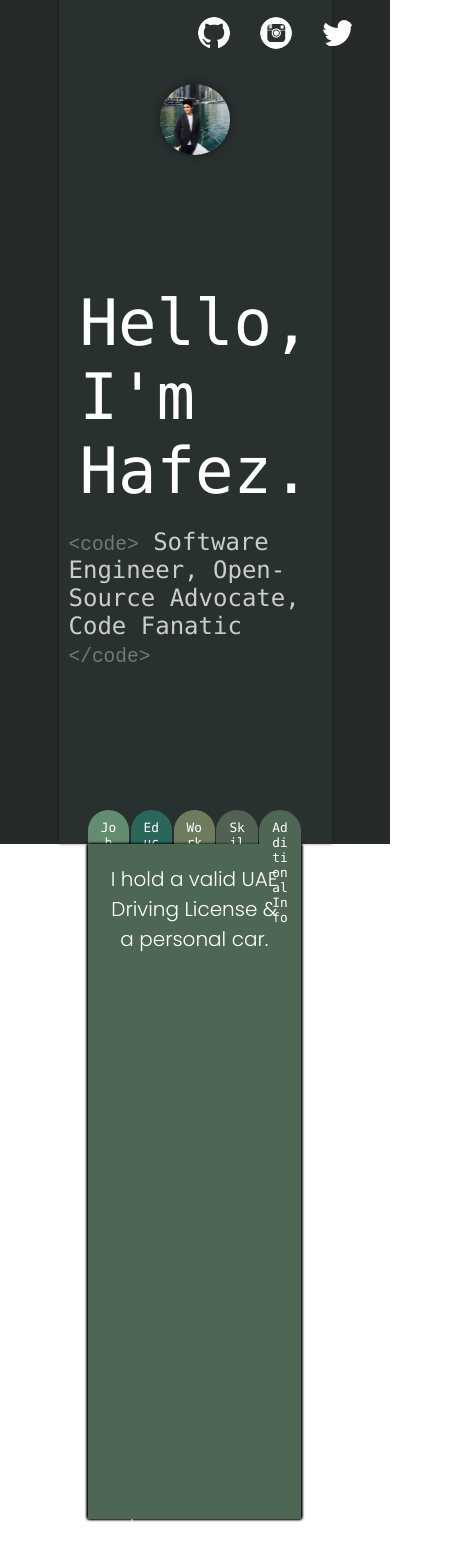
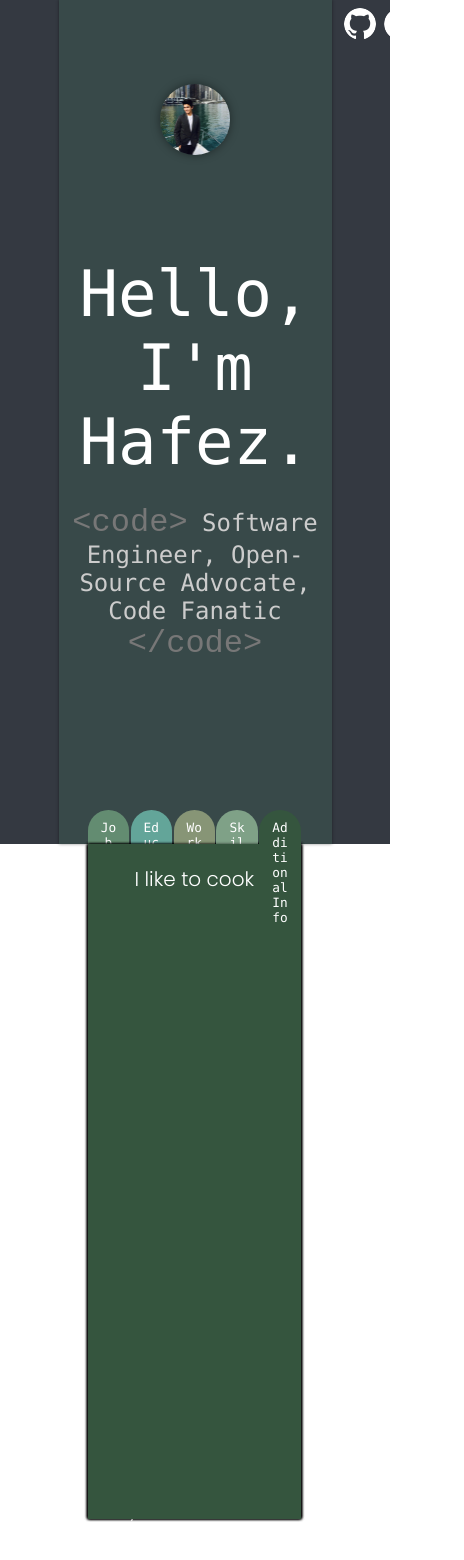
Before and after one commit to hafezus/WebCV, a React (Create React App) app: page / in a window 390 px wide. Shown: the top 1560 px of the page, 464 px wide, since content can reach past the window. Built offline with nearby package versions, Linux system fonts and the light colour scheme.

Commit message:
Mobile responsiveness update

```diff
--- a/public/index.html
+++ b/public/index.html
@@ -11,7 +11,7 @@
 		/>
 
 		<link rel="manifest" href="%PUBLIC_URL%/manifest.json" />
-    <link rel="preconnect" href="https://fonts.gstatic.com" />
+		<link rel="preconnect" href="https://fonts.gstatic.com" />
 		<link
 			href="https://fonts.googleapis.com/css2?family=Roboto:wght@100&display=swap"
 			rel="stylesheet"
@@ -22,6 +22,5 @@
 	<body>
 		<noscript>You need to enable JavaScript to run this app.</noscript>
 		<div id="root"></div>
-
 	</body>
 </html>
--- a/src/App.js
+++ b/src/App.js
@@ -1,12 +1,10 @@
 import Bio from './components/Bio'
 import Sliders from './components/Sliders'
-import Socials from './components/Socials'
 import Wallpaper from './Constellation_BG.png'
 
 function App() {
   return (
     <div className="App" style={{maxHeight: '100vh', background: {Wallpaper}}}>
-      <Socials />
       <Bio />
       <Sliders/>
     </div>
--- a/src/components/Bio.js
+++ b/src/components/Bio.js
@@ -1,4 +1,6 @@
 import React from 'react'
+
+import Socials from './Socials'
 import MyImage from '../MyImage.jpg'
 import SocialHandles from '../SocialHandles.png'
 import AdditionalInfo from '../AdditionalInfo.png'
@@ -6,9 +8,10 @@ import AdditionalInfo from '../AdditionalInfo.png'
 const Bio = () => {
     return (
         <div className = "bio">
+            <Socials />
             <img src={MyImage} style={imgStyle} alt=""></img>
             <h1 style={bioTitle}>
-                Hello, I'm <span style={nameStyle}>Hafez.</span>
+                Hello, I'm Hafez.
             </h1>
             <h2 style={discriptionStyle}><code style={codeStyle}>&lt;code&gt;</code> Software Engineer, Open-Source Advocate, Code Fanatic <code style={codeStyle}>&lt;/code&gt;</code></h2>
         </div>
@@ -19,16 +22,19 @@ const bioTitle={
     fontFamily: 'Consolas',
     fontWeight:'100',
     color: "#fff",
-    fontSize: '4em',
-    padding: '20px',
-    marginTop: "100px"
+    fontSize: '4rem',
+    padding: '2vw',
+    marginTop: "10vh",
+    wordBreak: "break-word"
 }
 
 const discriptionStyle = {
     fontFamily: 'Consolas',
     fontWeight:'100',
     color: "#ccc",
-    paddingBottom: '10px',
+    paddingBottom: '2vh',
+    paddingTop: '2vh',
+    justifyContent: 'center'
 }
 
 const imgStyle = {
@@ -37,14 +43,10 @@ const imgStyle = {
     top: "10vh"
 }
 
-const nameStyle ={
-    fontWeight: '100',
-}
-
 const codeStyle = {
-    fontSize: "32px",
+    fontSize: "3.2rem",
     color: "#777",
-    fontSize: "1em",
+    fontSize: "2rem",
 }
 
 
--- a/src/components/Sliders.js
+++ b/src/components/Sliders.js
@@ -29,7 +29,7 @@ const tabData = [
         `,
 
 		leftMargin: "11vw",
-		bgColor: "#2B665B",
+		bgColor: "#63A599",
 	},
 	{
 		id: 3,
@@ -39,7 +39,7 @@ const tabData = [
         mentorship of Mr. Mohamed Elayyan`,
 
 		leftMargin: "22vw",
-		bgColor: "#6E7B5D",
+		bgColor: "#879576",
 	},
 	{
 		id: 4,
@@ -68,7 +68,8 @@ const tabData = [
         Some exposure to:
 		<br/>
 		▪ MATLAB: Applied Numerical Methods in my
-        Numerical Analysis course at AUS.
+        Numerical Analysis course at AUS
+		<br/>
         ▪ Minitab: Applied statistical methods for sampled
         data to generate data trends of AUS students for
         my Statistics course project.
@@ -79,15 +80,15 @@ const tabData = [
         `,
 
 		leftMargin: "33vw",
-		bgColor: "#516255",
+		bgColor: "#7FA187",
 	},
 	{
 		id: 5,
 		title: "Additional Info",
-		body: "I hold a valid UAE Driving License & a personal car.",
+		body: "I like to cook",
 
 		leftMargin: "44vw",
-		bgColor: "#4E6755",
+		bgColor: "#35553E",
 	},
 ];
 
--- a/src/components/Socials.js
+++ b/src/components/Socials.js
@@ -8,10 +8,10 @@ const Socials = () => {
             <a href="https://github.com/hafezus" target="_blank" alt="GitHub">
                 <img src={GitHub} class="socialHandles"></img>
             </a>
-            <a href="https://github.com/hafezus" target="_blank" alt="Instagram">
+            <a href="https://www.instagram.com/hafzus/?hl=en" target="_blank" alt="Instagram">
                 <img src={Instagram} class="socialHandles"></img>
             </a>
-            <a href="https://github.com/hafezus" target="_blank" alt="Twitter">
+            <a href="https://twitter.com/hasminosmin" target="_blank" alt="Twitter">
                 <img src={Twitter} class="socialHandles"></img>
             </a>
         </div>
@@ -21,10 +21,9 @@ const Socials = () => {
 const socialsStyle={
     position: 'absolute',
     display: 'flex',
+    left: '88.3vw',
+    top:"2vw",
     flexDirection: 'row',
-    marginTop: "2vh",
-    right: '1.5vw',
-    padding: '0',
     borderRadius:"50%"
 }
 
--- a/src/index.css
+++ b/src/index.css
@@ -5,6 +5,30 @@
   box-sizing: border-box;
   margin: 0;
   padding: 0;
+}
+
+@media only screen and (max-device-width: 480px) {
+  h1{
+    font-size-adjust: inherit;
+  }
+  h2{
+    font-size-adjust: inherit;
+  }
+}
+
+@media only screen
+  and (min-device-width: 375px)
+  and (max-device-width: 812px)
+  and (-webkit-min-device-pixel-ratio: 3) {
+
+}
+
+/* Portrait and Landscape */
+@media screen
+  and (device-width: 360px)
+  and (device-height: 640px)
+  and (-webkit-device-pixel-ratio: 4) {
+
 }
 
 #root{
@@ -20,7 +44,7 @@
   justify-content: center;
   height:100vh;
   /* background-color: rgb(75, 61, 61); */
-  background-color: rgb(37, 41, 39);
+  background-color: #343941;
   /* background-image: url('./Constellation_BG.png');
   background-size:1920px 1080px;
   background-repeat:no-repeat; */
@@ -36,7 +60,7 @@ body{
   flex-direction: column;
   justify-content: center;
   align-items: center;
-  background-color: #293030;
+  background-color: #384949;
   /* #384949; */
   display: flex;
   height: 100vh;
@@ -60,7 +84,15 @@ p{
   font-weight: 100;
   padding: 2em 2.5em;
   text-align: center;
+}
 
+h1{
+  text-align: center;
+  justify-content: center;
+}
+
+h2{
+  text-align: center;
 }
 
 img{
@@ -120,7 +152,7 @@ img:active{
   box-shadow: none;
   transition:cubic-bezier(0.075, 0.82, 0.165, 1);
   transition-duration: 1000ms;
-  text-shadow: 0 0 5px white;
+  text-shadow: 0 0 3px white;
 }
 
 .tabBody{
@@ -140,13 +172,11 @@ img:active{
 .socialHandles {
   height: 32px;
   width: auto;
-  margin-right: 30px;
-  margin-bottom: 10px;
+  margin-right: 2vw;
   outline: none;
   box-shadow: none;
   border: none;
   border-radius: 50%;
-  z-index: -100px;
 }
 
 .socialHandles:hover{
@@ -155,7 +185,7 @@ img:active{
   color: white;
   cursor:pointer;
   border-radius: 50%;
-  height: 42px;
+  height: 48px;
   width: auto;
   animation:cubic-bezier(0.165, 0.84, 0.44, 1)
 }
```
Also changed, not shown: 1 other file (tests, documents, lock files or other folders).
